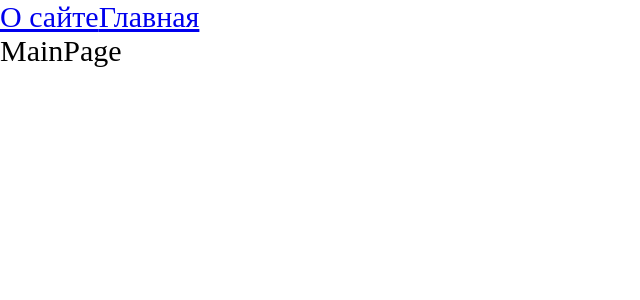
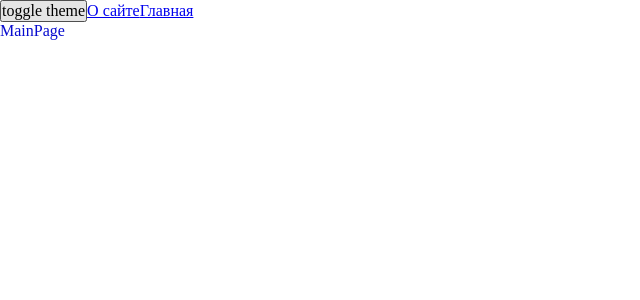
Before and after one commit to BakuEmilov/ulbi-tv, a React app: page / in a window 1280 px wide. Shown: the top 300 px of the page, without its empty margins (0-640 px from the left). Built offline with nearby package versions, Linux system fonts and the light colour scheme.

Commit message:
added toggle theme

```diff
--- a/src/App.tsx
+++ b/src/App.tsx
@@ -1,12 +1,17 @@
 import React, { Suspense } from "react";
-import "./index.scss";
+import "./styles/index.scss";
 import { Link, Route, Routes } from "react-router-dom";
 import { AboutPageAsync } from "./pages/AboutPage/AboutPage.async";
 import { MainPageAsync } from "./pages/MainPage/MainPage.async";
+import { useTheme } from "./theme/useTheme";
 
 const App = () => {
+  const { theme, toggleTheme } = useTheme();
+
   return (
-    <div className={"app"}>
+    <div className={`app ${theme}`}>
+      <button onClick={toggleTheme}>toggle theme</button>
+
       <Link to={"/about"}>О сайте</Link>
       <Link to={"/"}>Главная </Link>
       <Suspense fallback={"Loading..."}>
--- a/src/index.tsx
+++ b/src/index.tsx
@@ -1,13 +1,14 @@
 import { createRoot } from "react-dom/client";
 import App from "./App";
 import { BrowserRouter } from "react-router-dom";
+import ThemeProvider from "./theme/ThemeProvider";
 
 const root = createRoot(document.getElementById("root")!);
 
 root.render(
-  <div>
-    <BrowserRouter>
+  <BrowserRouter>
+    <ThemeProvider>
       <App />
-    </BrowserRouter>
-  </div>
+    </ThemeProvider>
+  </BrowserRouter>
 );
--- /dev/null
+++ b/src/styles/index.scss
@@ -0,0 +1,12 @@
+@import url(resert.scss);
+@import url(variables/global.scss);
+@import url(themes/normal.scss);
+@import url(themes/dark.scss);
+
+.app {
+    font: var(--font-m);
+    background: var(--bg-color);
+    color: var(--primary-color);
+
+    min-height: 100vh;
+}
--- a/src/index.scss
+++ b/src/styles/resert.scss
@@ -4,6 +4,10 @@
     box-sizing: border-box;
 }
 
-.app {
-    font-size: 30px;
+input,
+button,
+textarea,
+select {
+    margin: 0;
+    font: inherit
 }
--- /dev/null
+++ b/src/styles/themes/dark.scss
@@ -0,0 +1,6 @@
+.app.dark {
+    --bg-color: black;
+
+    --primary-color: white;
+    --secondary-color: rgb(200, 200, 200);
+}
--- /dev/null
+++ b/src/styles/themes/normal.scss
@@ -0,0 +1,6 @@
+:root {
+    --bg-color: white;
+
+    --primary-color: rgb(7, 11, 207);
+    --secondary-color: rgb(24, 68, 192);
+}
--- /dev/null
+++ b/src/styles/variables/global.scss
@@ -0,0 +1,11 @@
+:root {
+    --font-family-main: Consolas, "Times New Roman" , Serif;
+
+    --font-size-m: 16px;
+    --font-line-m: 24px;
+    --font-m: var(--font-family-main) / var(--font-size-m) / var(--font-line-m)
+
+    --font-size-l: 24px;
+    --font-line-l: 32px;
+    --font-m: var(--font-family-main) / var(--font-size-l) / var(--font-line-l)
+}
--- /dev/null
+++ b/src/theme/ThemeContext.ts
@@ -0,0 +1,15 @@
+import { createContext } from "react";
+
+export enum Theme {
+  LIGHT = "light",
+  DARK = "dark",
+}
+
+export interface ThemeContextProps {
+    theme?: Theme;
+    setTheme?: (theme: Theme) => void
+}
+
+export const ThemeContext = createContext<ThemeContextProps>({});
+
+export const LOCAL_STORAGE_THEME_KEY = "theme";
--- /dev/null
+++ b/src/theme/ThemeProvider.tsx
@@ -0,0 +1,25 @@
+import React, { ReactNode, useMemo, useState } from "react";
+import { LOCAL_STORAGE_THEME_KEY, Theme, ThemeContext } from "./ThemeContext";
+
+const defaultTheme =
+  (localStorage.getItem(LOCAL_STORAGE_THEME_KEY) as Theme) || Theme.LIGHT;
+
+const ThemeProvider = ({ children }: { children: ReactNode }) => {
+  const [theme, setTheme] = useState<Theme>(defaultTheme);
+
+  const defaultProps = useMemo(
+    () => ({
+      theme: theme,
+      setTheme: setTheme,
+    }),
+    [theme]
+  );
+
+  return (
+    <ThemeContext.Provider value={defaultProps}>
+      {children}
+    </ThemeContext.Provider>
+  );
+};
+
+export default ThemeProvider;
--- /dev/null
+++ b/src/theme/useTheme.ts
@@ -0,0 +1,14 @@
+import { useContext, useState } from "react";
+import { LOCAL_STORAGE_THEME_KEY, Theme, ThemeContext } from "./ThemeContext";
+
+export function useTheme() {
+  const { theme, setTheme } = useContext(ThemeContext);
+
+  const toggleTheme = () => {
+    const newTheme = theme === Theme.LIGHT ? Theme.DARK : Theme.LIGHT;
+    setTheme(newTheme);
+    localStorage.setItem(LOCAL_STORAGE_THEME_KEY, newTheme);
+  };
+
+  return { theme, toggleTheme };
+}
```
